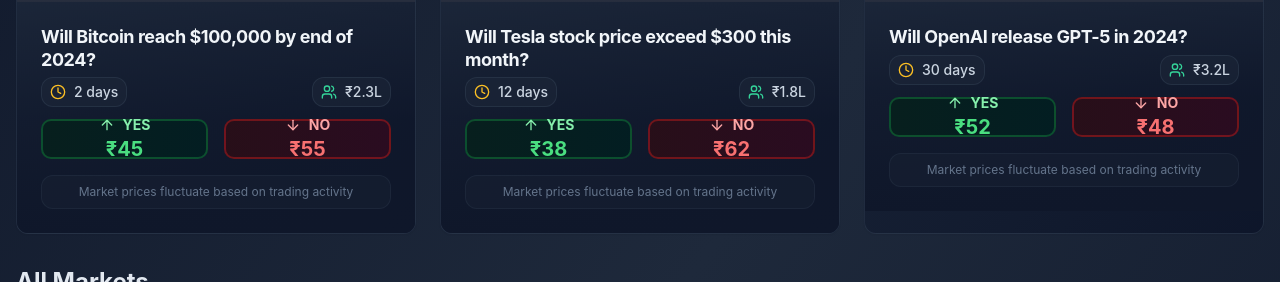
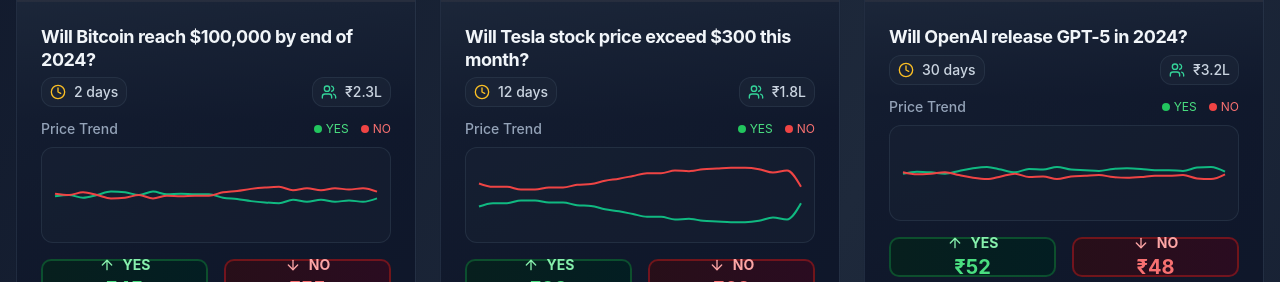
Before and after one commit to Galaxicitti/Odds-Engine, a React (Vite) app: page / in a window 1280 px wide. Shown: the part 518-800 px from the top of the page. Built offline with nearby package versions, Linux system fonts and the light colour scheme; grey boxes are pictures that could not be loaded.

Commit message:
Add price tracking graph to bets
Implement a graph to visualize price fluctuations for each bet.

```diff
--- /dev/null
+++ b/src/components/PriceChart.tsx
@@ -0,0 +1,47 @@
+
+import { LineChart, Line, XAxis, YAxis, ResponsiveContainer } from 'recharts';
+
+interface PriceData {
+  time: string;
+  yesPrice: number;
+  noPrice: number;
+}
+
+interface PriceChartProps {
+  data: PriceData[];
+}
+
+const PriceChart = ({ data }: PriceChartProps) => {
+  return (
+    <div className="h-24 w-full bg-slate-800/30 rounded-lg p-2 border border-slate-700/50">
+      <ResponsiveContainer width="100%" height="100%">
+        <LineChart data={data}>
+          <XAxis
+            dataKey="time"
+            hide
+          />
+          <YAxis
+            hide
+            domain={[0, 100]}
+          />
+          <Line
+            type="monotone"
+            dataKey="yesPrice"
+            stroke="#10b981"
+            strokeWidth={2}
+            dot={false}
+          />
+          <Line
+            type="monotone"
+            dataKey="noPrice"
+            stroke="#ef4444"
+            strokeWidth={2}
+            dot={false}
+          />
+        </LineChart>
+      </ResponsiveContainer>
+    </div>
+  );
+};
+
+export default PriceChart;
--- a/src/components/TradingCard.tsx
+++ b/src/components/TradingCard.tsx
@@ -7,6 +7,7 @@ import { Input } from "@/components/ui/input";
 import { Dialog, DialogContent, DialogHeader, DialogTitle, DialogTrigger } from "@/components/ui/dialog";
 import { TrendingUp, Clock, Users, ArrowUp, ArrowDown, Flame } from "lucide-react";
 import { useToast } from "@/hooks/use-toast";
+import PriceChart from "./PriceChart";
 
 interface TradingEvent {
   id: number;
@@ -18,6 +19,11 @@ interface TradingEvent {
   timeLeft: string;
   trending: boolean;
   image: string;
+  priceHistory: Array<{
+    time: string;
+    yesPrice: number;
+    noPrice: number;
+  }>;
 }
 
 interface TradingCardProps {
@@ -92,6 +98,24 @@ const TradingCard = ({ event, onTrade }: TradingCardProps) => {
       </CardHeader>
 
       <CardContent className="pt-0 bg-gradient-to-b from-slate-900/50 to-slate-900">
+        {/* Price Chart */}
+        <div className="mb-4">
+          <div className="flex items-center justify-between mb-2">
+            <span className="text-sm text-slate-400 font-medium">Price Trend</span>
+            <div className="flex gap-3 text-xs">
+              <div className="flex items-center gap-1">
+                <div className="w-2 h-2 bg-green-500 rounded-full"></div>
+                <span className="text-green-400">YES</span>
+              </div>
+              <div className="flex items-center gap-1">
+                <div className="w-2 h-2 bg-red-500 rounded-full"></div>
+                <span className="text-red-400">NO</span>
+              </div>
+            </div>
+          </div>
+          <PriceChart data={event.priceHistory} />
+        </div>
+
         <div className="grid grid-cols-2 gap-4 mb-4">
           <Dialog>
             <DialogTrigger asChild>
--- a/src/pages/Index.tsx
+++ b/src/pages/Index.tsx
@@ -1,3 +1,4 @@
+
 import { useState } from 'react';
 import { Card, CardContent, CardHeader, CardTitle } from "@/components/ui/card";
 import { Button } from "@/components/ui/button";
@@ -15,6 +16,34 @@ const Index = () => {
   const [balance, setBalance] = useState(10000);
   const [searchQuery, setSearchQuery] = useState("");
 
+  // Generate mock price history data
+  const generatePriceHistory = (currentYes: number, currentNo: number) => {
+    const history = [];
+    let yesPrice = currentYes + Math.random() * 20 - 10;
+    let noPrice = 100 - yesPrice;
+
+    for (let i = 0; i < 24; i++) {
+      const variation = (Math.random() - 0.5) * 10;
+      yesPrice = Math.max(10, Math.min(90, yesPrice + variation));
+      noPrice = 100 - yesPrice;
+
+      history.push({
+        time: `${i}h`,
+        yesPrice: Math.round(yesPrice),
+        noPrice: Math.round(noPrice)
+      });
+    }
+
+    // Ensure the last point matches current prices
+    history[history.length - 1] = {
+      time: "now",
+      yesPrice: currentYes,
+      noPrice: currentNo
+    };
+
+    return history;
+  };
+
   // Mock trading events data
   const tradingEvents = [
     {
@@ -26,7 +55,8 @@ const Index = () => {
       volume: "₹2.3L",
       timeLeft: "2 days",
       trending: true,
-      image: "https://images.unsplash.com/photo-1518546305927-5a555bb7020d?w=400&h=300&fit=crop"
+      image: "https://images.unsplash.com/photo-1518546305927-5a555bb7020d?w=400&h=300&fit=crop",
+      priceHistory: generatePriceHistory(45, 55)
     },
     {
       id: 2,
@@ -37,7 +67,8 @@ const Index = () => {
       volume: "₹5.1L",
       timeLeft: "5 days",
       trending: false,
-      image: "https://images.unsplash.com/photo-1540747913346-19e32dc3e97e?w=400&h=300&fit=crop"
+      image: "https://images.unsplash.com/photo-1540747913346-19e32dc3e97e?w=400&h=300&fit=crop",
+      priceHistory: generatePriceHistory(65, 35)
     },
     {
       id: 3,
@@ -48,7 +79,8 @@ const Index = () => {
       volume: "₹1.8L",
       timeLeft: "12 days",
       trending: true,
-      image: "https://images.unsplash.com/photo-1560472354-b33ff0c44a43?w=400&h=300&fit=crop"
+      image: "https://images.unsplash.com/photo-1560472354-b33ff0c44a43?w=400&h=300&fit=crop",
+      priceHistory: generatePriceHistory(38, 62)
     },
     {
       id: 4,
@@ -59,7 +91,8 @@ const Index = () => {
       volume: "₹95K",
       timeLeft: "1 day",
       trending: false,
-      image: "https://images.unsplash.com/photo-1534274988757-a28bf1a57c17?w=400&h=300&fit=crop"
+      image: "https://images.unsplash.com/photo-1534274988757-a28bf1a57c17?w=400&h=300&fit=crop",
+      priceHistory: generatePriceHistory(72, 28)
     },
     {
       id: 5,
@@ -70,7 +103,8 @@ const Index = () => {
       volume: "₹3.2L",
       timeLeft: "30 days",
       trending: true,
-      image: "https://images.unsplash.com/photo-1677442136019-21780ecad995?w=400&h=300&fit=crop"
+      image: "https://images.unsplash.com/photo-1677442136019-21780ecad995?w=400&h=300&fit=crop",
+      priceHistory: generatePriceHistory(52, 48)
     },
     {
       id: 6,
@@ -81,7 +115,8 @@ const Index = () => {
       volume: "₹4.7L",
       timeLeft: "4 days",
       trending: false,
-      image: "https://images.unsplash.com/photo-1611974789855-9c2a0a7236a3?w=400&h=300&fit=crop"
+      image: "https://images.unsplash.com/photo-1611974789855-9c2a0a7236a3?w=400&h=300&fit=crop",
+      priceHistory: generatePriceHistory(41, 59)
     }
   ];
 
```
